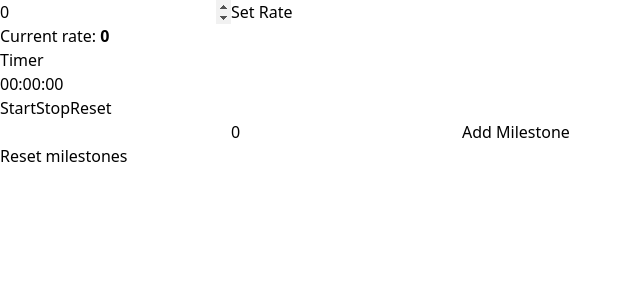
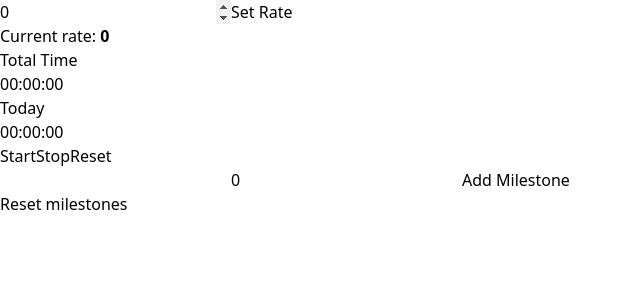
Before and after one commit to WebsByTodd/money-visualizer, a React (Vite) app: page / in a window 1280 px wide. Shown: the top 300 px of the page, without its empty margins (0-640 px from the left). Built offline with nearby package versions, Linux system fonts and the light colour scheme.

Commit message:
Add a daily timer too.

```diff
--- a/src/App.tsx
+++ b/src/App.tsx
@@ -10,7 +10,7 @@ function App() {
   const timerState = useTimer();
   const milestoneState = useMilestones({
     rate: rateState.rate,
-    elapsedTime: timerState.elapsedTime,
+    elapsedTime: timerState.totalElapsedTime,
   });
 
   return (
--- a/src/Timer/Timer.tsx
+++ b/src/Timer/Timer.tsx
@@ -1,7 +1,8 @@
 import { TimerState } from "./useTimer";
 
 export function Timer({
-  elapsedTime,
+  totalElapsedTime,
+  dailyElapsedTime,
   isRunning,
   startTimer,
   stopTimer,
@@ -9,8 +10,10 @@ export function Timer({
 }: TimerState) {
   return (
     <div>
-      <h1>Timer</h1>
-      <p>{formatTime(elapsedTime)}</p>
+      <h1>Total Time</h1>
+      <p>{formatTime(totalElapsedTime)}</p>
+      <h1>Today</h1>
+      <p>{formatTime(dailyElapsedTime)}</p>
       <button onClick={startTimer} disabled={isRunning}>
         Start
       </button>
--- a/src/Timer/useTimer.ts
+++ b/src/Timer/useTimer.ts
@@ -1,10 +1,13 @@
 import { useState, useEffect } from "react";
 
-const ELAPSED_TIME_KEY = "elapsedTime";
+const TOTAL_ELAPSED_TIME_KEY = "totalElapsedTime";
 const TIMER_START_KEY = "timerStartedAt";
+const DAILY_ELAPSED_TIME_KEY = "dailyElapsedTime";
+const LAST_UPDATE_DATE_KEY = "lastUpdateDate";
 
 export interface TimerState {
-  elapsedTime: number;
+  dailyElapsedTime: number;
+  totalElapsedTime: number;
   isRunning: boolean;
   startTimer: () => void;
   stopTimer: () => void;
@@ -13,21 +16,39 @@ export interface TimerState {
 
 export function useTimer(): TimerState {
   const [isRunning, setIsRunning] = useState<boolean>(false);
-  const [elapsedTime, setElapsedTime] = useState(() => {
+  const [totalElapsedTime, setTotalElapsedTime] = useState(() => {
     // Initialize elapsed time from localStorage, or start at 0 if no value is stored
-    const storedElapsedTime = localStorage.getItem(ELAPSED_TIME_KEY);
+    const storedElapsedTime = localStorage.getItem(TOTAL_ELAPSED_TIME_KEY);
     return storedElapsedTime ? parseInt(storedElapsedTime) : 0;
+  });
+  const [dailyElapsedTime, setDailyElapsedTime] = useState(() => {
+    const storedDailyElapsedTime = localStorage.getItem(DAILY_ELAPSED_TIME_KEY);
+    const lastUpdateDate = localStorage.getItem(LAST_UPDATE_DATE_KEY);
+    const today = new Date().toDateString();
+
+    // Reset daily timer if the last update was on a different day
+    if (lastUpdateDate !== today) {
+      localStorage.setItem(LAST_UPDATE_DATE_KEY, today);
+      localStorage.setItem(DAILY_ELAPSED_TIME_KEY, "0");
+      return 0;
+    }
+    return storedDailyElapsedTime ? parseInt(storedDailyElapsedTime) : 0;
   });
 
   useEffect(() => {
     // Load the start time from localStorage
     const storedStartTime = localStorage.getItem(TIMER_START_KEY);
-    const storedElapsedTime = localStorage.getItem(ELAPSED_TIME_KEY);
+    const storedElapsedTime = localStorage.getItem(TOTAL_ELAPSED_TIME_KEY);
+    const storedDailyElapsedTime = localStorage.getItem(DAILY_ELAPSED_TIME_KEY);
 
     if (storedStartTime && !isRunning) {
       const elapsed = Date.now() - parseInt(storedStartTime);
-      setElapsedTime(
+      setTotalElapsedTime(
         elapsed + (storedElapsedTime ? parseInt(storedElapsedTime) : 0)
+      );
+      setDailyElapsedTime(
+        elapsed +
+          (storedDailyElapsedTime ? parseInt(storedDailyElapsedTime) : 0)
       );
       setIsRunning(true);
     }
@@ -39,12 +60,16 @@ export function useTimer(): TimerState {
         const start = localStorage.getItem(TIMER_START_KEY);
         if (start) {
           const newElapsed = Date.now() - parseInt(start);
-          setElapsedTime(
+          setTotalElapsedTime(
             newElapsed + (storedElapsedTime ? parseInt(storedElapsedTime) : 0)
+          );
+          setDailyElapsedTime(
+            newElapsed +
+              (storedDailyElapsedTime ? parseInt(storedDailyElapsedTime) : 0)
           );
         }
       }, 1000);
-    } else if (!isRunning && elapsedTime) {
+    } else if (!isRunning && totalElapsedTime) {
       clearInterval(interval);
     }
     return () => clearInterval(interval);
@@ -59,7 +84,8 @@ export function useTimer(): TimerState {
   const stopTimer = () => {
     if (!isRunning) return;
     localStorage.removeItem(TIMER_START_KEY);
-    localStorage.setItem(ELAPSED_TIME_KEY, elapsedTime.toString());
+    localStorage.setItem(TOTAL_ELAPSED_TIME_KEY, totalElapsedTime.toString());
+    localStorage.setItem(DAILY_ELAPSED_TIME_KEY, dailyElapsedTime.toString());
     setIsRunning(false);
   };
 
@@ -69,10 +95,19 @@ export function useTimer(): TimerState {
     );
     if (!confirmReset) return;
     localStorage.removeItem(TIMER_START_KEY);
-    localStorage.removeItem(ELAPSED_TIME_KEY);
-    setElapsedTime(0);
+    localStorage.removeItem(TOTAL_ELAPSED_TIME_KEY);
+    localStorage.removeItem(DAILY_ELAPSED_TIME_KEY);
+    setTotalElapsedTime(0);
+    setDailyElapsedTime(0);
     setIsRunning(false);
   };
 
-  return { elapsedTime, isRunning, startTimer, stopTimer, resetTimer };
+  return {
+    dailyElapsedTime,
+    totalElapsedTime,
+    isRunning,
+    startTimer,
+    stopTimer,
+    resetTimer,
+  };
 }
```
